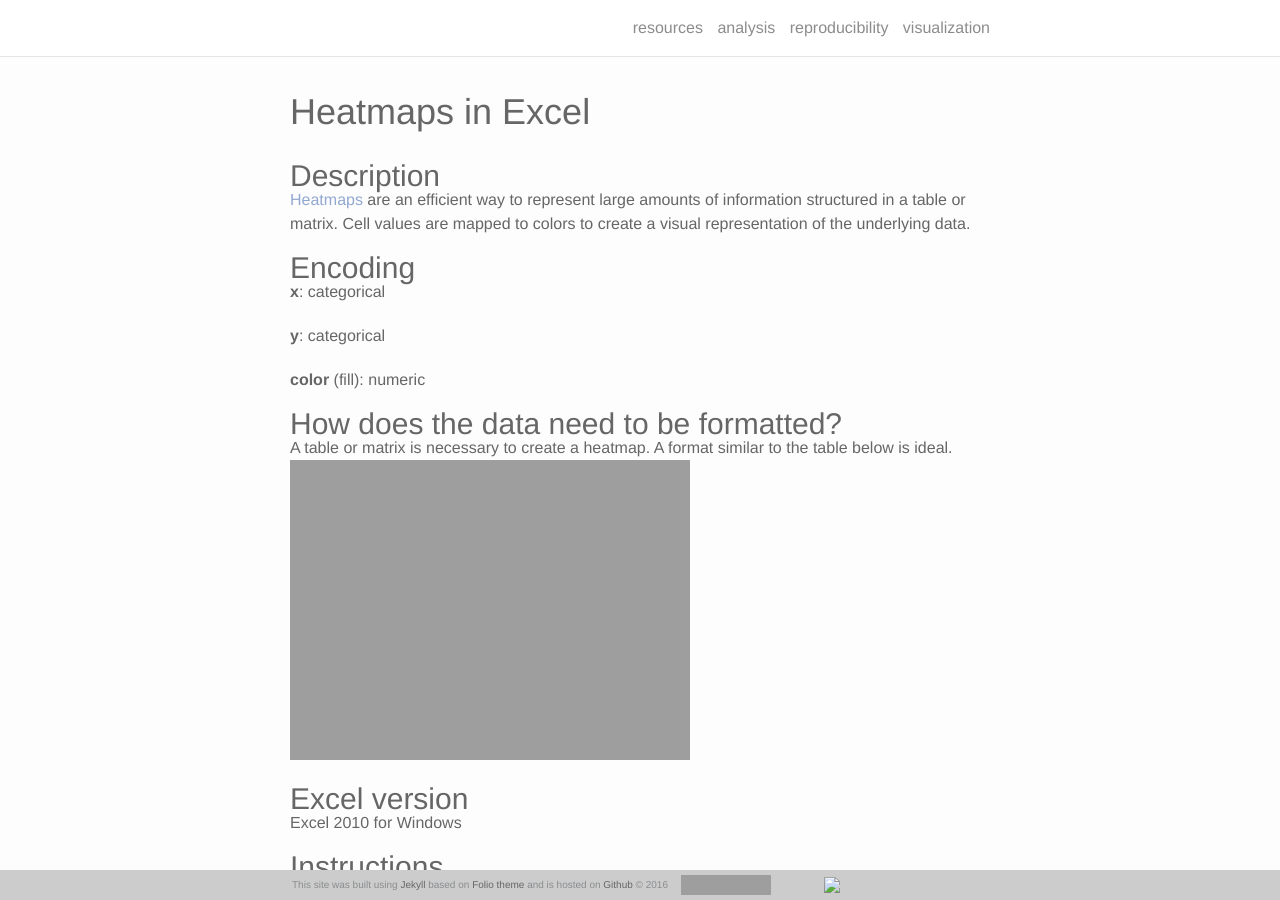
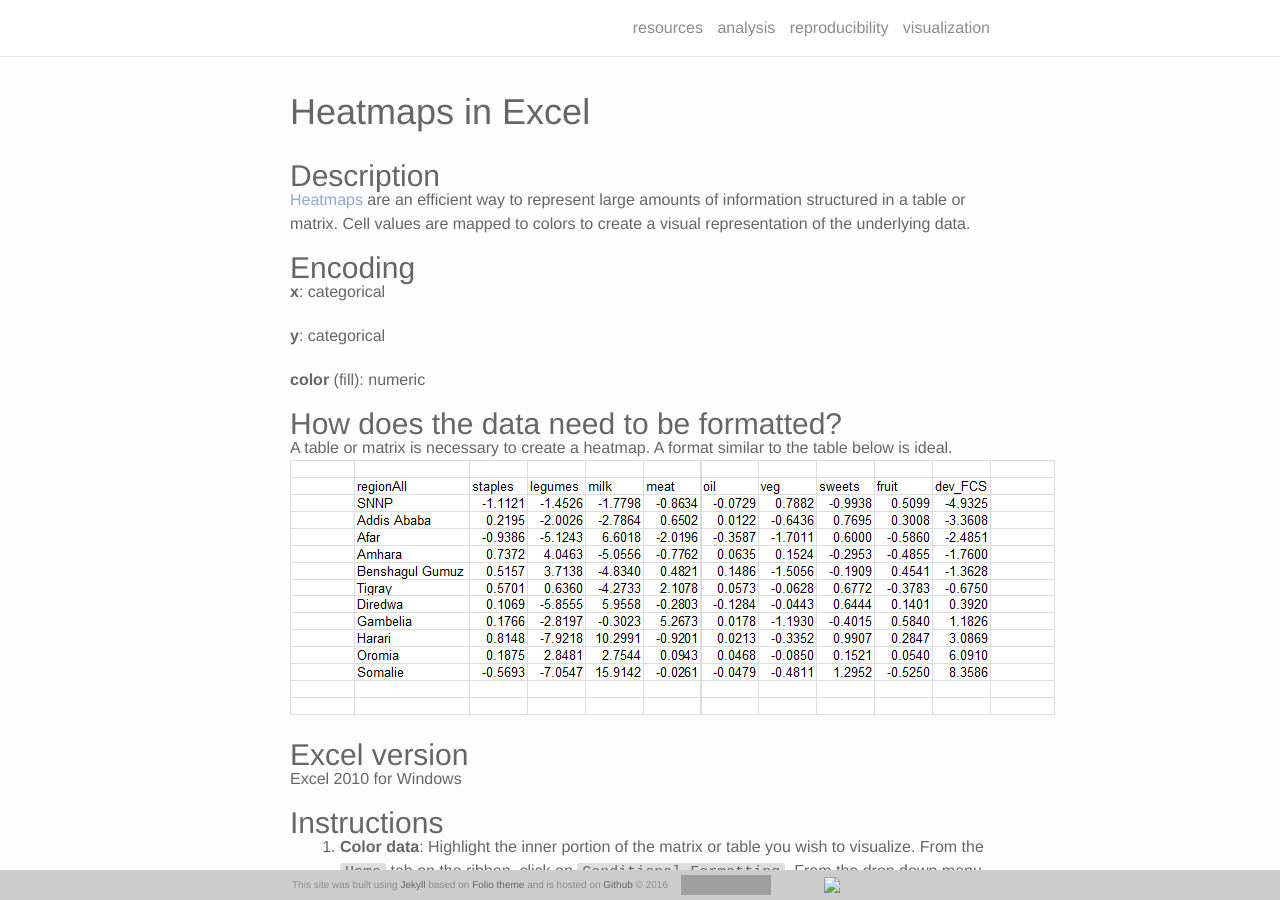
Before and after one commit to GeoCenter/resources, a Jekyll site: the page built from _posts/2016-10-12-heatmap.md, in a window 1280 px wide and 900 px high. Built offline with Jekyll 4.4.1, drawn with Linux system fonts in a browser that asks for light colours; nearby versions of some CDN libraries; grey boxes are pictures that could not be loaded.

Commit message:
Update 2016-10-12-heatmap.md

````diff
--- a/_posts/2016-10-12-heatmap.md
+++ b/_posts/2016-10-12-heatmap.md
@@ -14,14 +14,14 @@ title: Heatmaps in Excel
 
 ### How does the data need to be formatted?
 A table or matrix is necessary to create a heatmap. A format similar to the table below is ideal.
-![image1]({{ site.baseurl }}/img/DataFormatHeatmap.png =`00x "Optional title")
+![image1]({{ site.baseurl }}/img/DataFormatHeatmap.png  "Optional title")
 
 ### Excel version
 Excel 2010 for Windows
 
 ### Instructions
 1. __Color data__: Highlight the inner portion of the matrix or table you wish to visualize. From the ```Home``` tab on the ribbon, click on ```Conditional Formatting```. From the drop down menu, select ```Color Scales``` and pic any of the diverging color scales.
-  ![image1]({{ site.baseurl }}/img/01_ConditionalFormatting.png "Conditional Formatting")
+  ![image1]({{ site.baseurl }}/img/01_ConditionalFormatting.png =100x)
   You now have a matrix that has been conditionally formatted. This is a good start, but we need to clean up the workbook to get a clean looking heatmap.
 
 2. __Format color__: Highlight the inner portion of the matrix and click on the ```Conditional Formatting``` button again. From the rop down menu, move your mouse all the way to bottom and select ```Manage Rules...```. This will launch the Conditional Formatting Rules Manager. When used properly, the manager can help you filter and format your data based on logical rules and conditions. At this point though, we are going to focus on changing the color of our heatmap.
````
